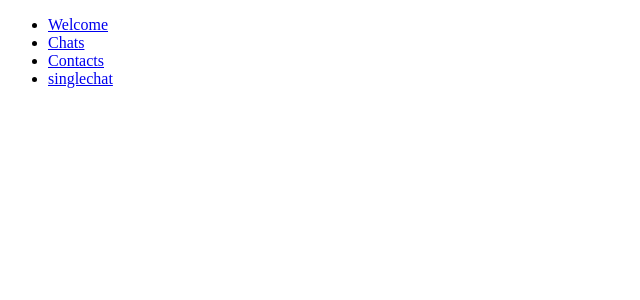
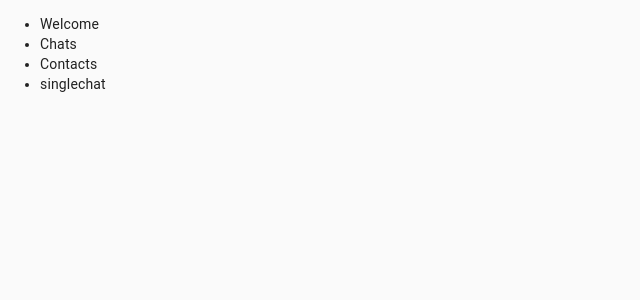
Before and after one commit to IVIosi/chat-app-client, a React app: page / in a window 1280 px wide. Shown: the top 300 px of the page, without its empty margins (0-640 px from the left). Built offline with nearby package versions, Linux system fonts and the light colour scheme.

Commit message:
add css baseline

```diff
--- a/app/App.js
+++ b/app/App.js
@@ -1,12 +1,29 @@
 import React from "react";
+import { makeStyles } from "@material-ui/core/styles";
 import { BrowserRouter as Router } from "react-router-dom";
 import Routes from "./routes";
+import { CssBaseline } from '@material-ui/core';
+
+const useStyles = makeStyles(theme => ({
+  '@global': {
+    a: {
+      color: 'inherit',
+      textDecoration: 'none'
+    }
+  }
+}));
 
 export default function App() {
+  const classes = useStyles();
 
   return (
-    <Router>
-      <Routes />
-    </Router>
+    <>
+      <CssBaseline />
+      <main className={classes.root}>
+        <Router>
+          <Routes />
+        </Router>
+      </main>
+    </>
   );
 }
```
